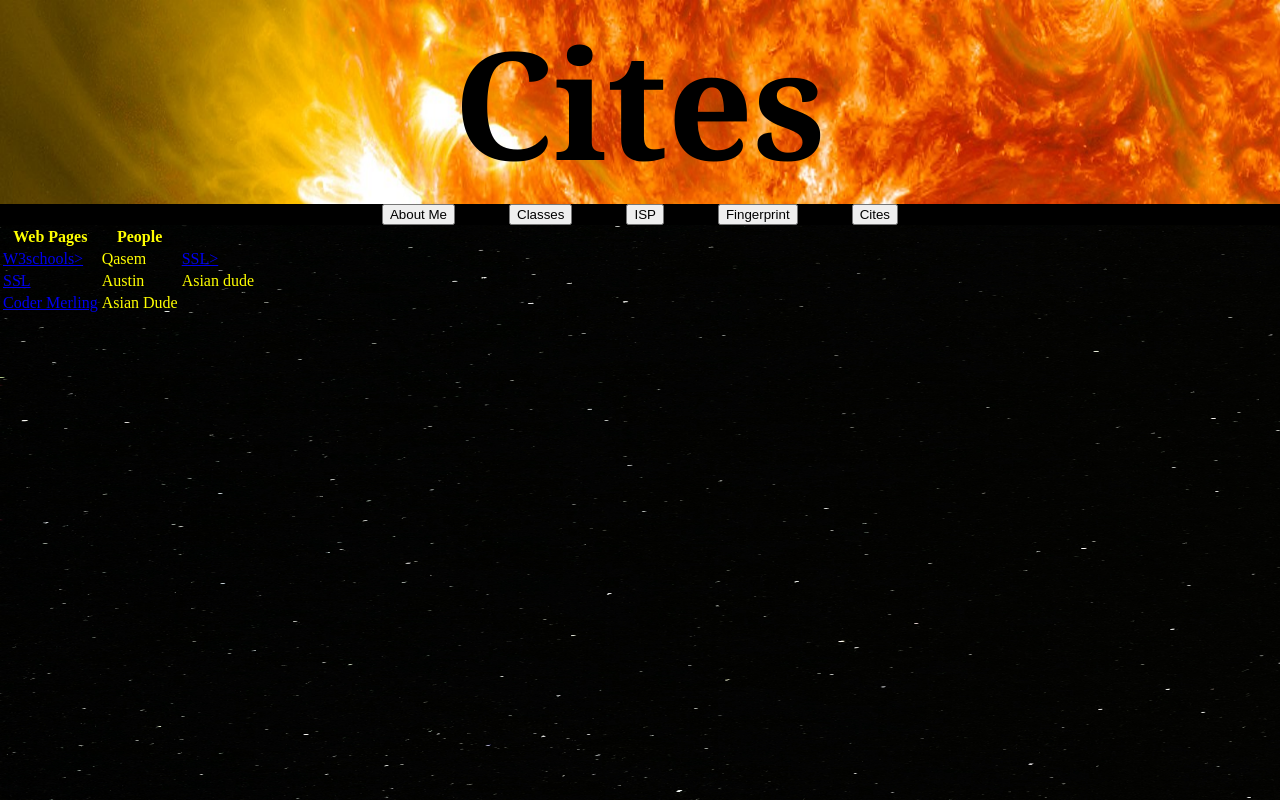
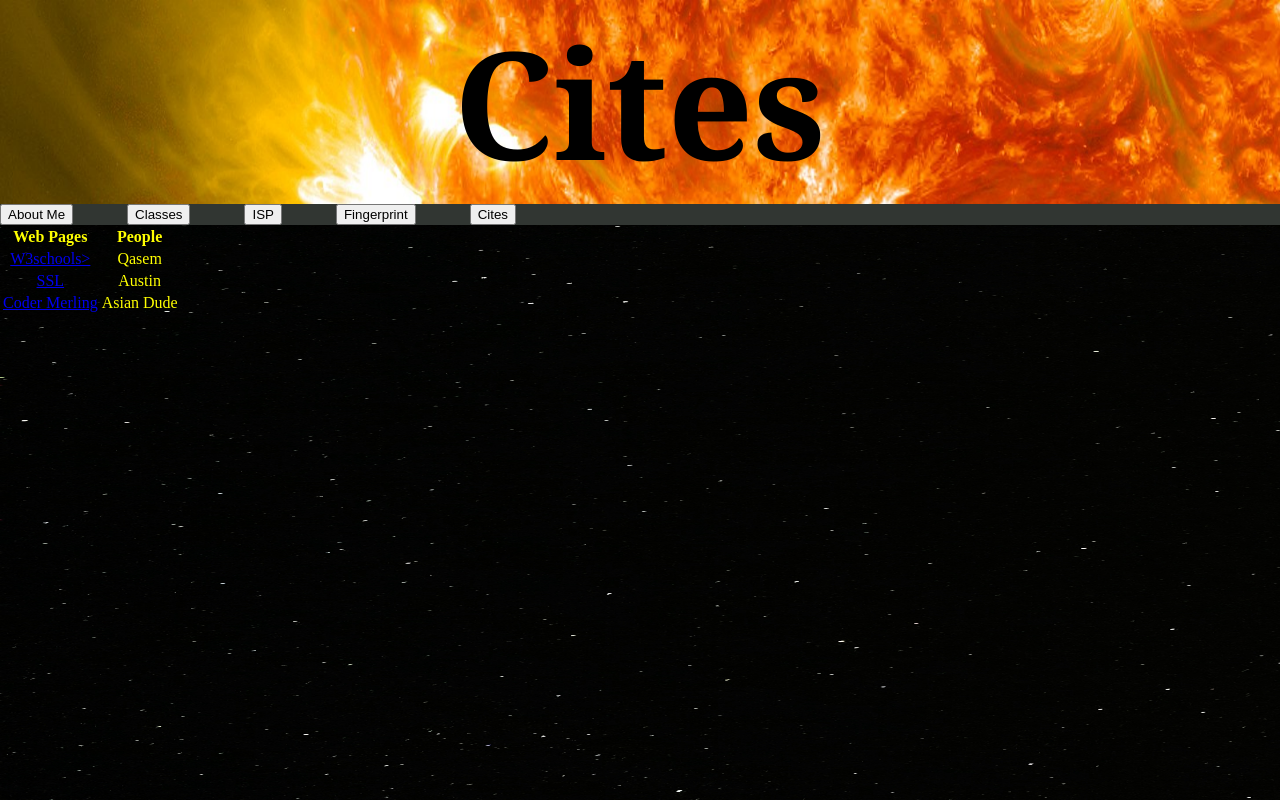
Before and after one commit to devw45/devw45.github.io, a plain HTML site: page cites.html in a window 1280 px wide. Drawn offline with Linux system fonts and the light colour scheme.

Commit message:
third commit

```diff
--- a/cites.html
+++ b/cites.html
@@ -26,12 +26,10 @@
 	<tr>
 	  <td><a href="w3schools.com">W3schools></td>
 	  <td>Qasem</td>
-	  <td><a href="ssl.com">SSL></td>
 	</tr>
 	<tr>
 	  <td><a href="ssl.com">SSL</td>
 	  <td>Austin</td>
-	  <td>Asian dude</td>
 	</tr>
 	<tr>
 	  <td><a href="codermerlin.com">Coder Merling</td>
--- a/styles.css
+++ b/styles.css
@@ -8,8 +8,8 @@ body {
 }
 
 .nav {
-    text-align: center;
-    background-color: black;
+    text-align: ;
+    background-color: #313632;
     margin:0px;
 }
 
@@ -19,6 +19,8 @@ body {
 
 .text {
     color:yellow;
+    text-align:Center;
+    margin-right: 20px;
 }
 
 .AboutMe {
```
Also changed, not shown: classes.html (+1 -1 lines).
